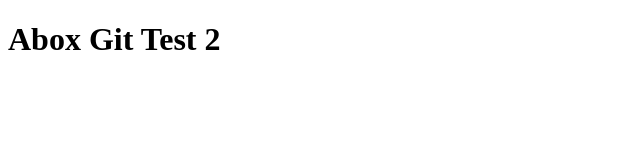
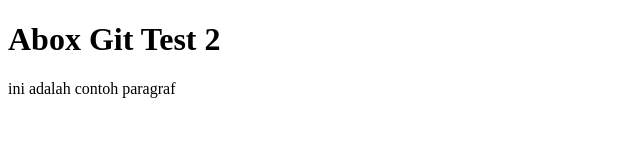
Before and after one commit to abox-beep/abox-git-test-2, a plain HTML site: page index.html in a window 1280 px wide. Shown: the whole page, without its empty margins (0-640 px from the left). Drawn offline with Linux system fonts and the light colour scheme.

Commit message:
menambahkan paragraf pada file index.html

```diff
--- a/index.html
+++ b/index.html
@@ -9,5 +9,7 @@
 <body>
     <h1>Abox Git Test 2</h1>
 
+    <p>ini adalah contoh paragraf</p>
+
 </body>
 </html>
```
